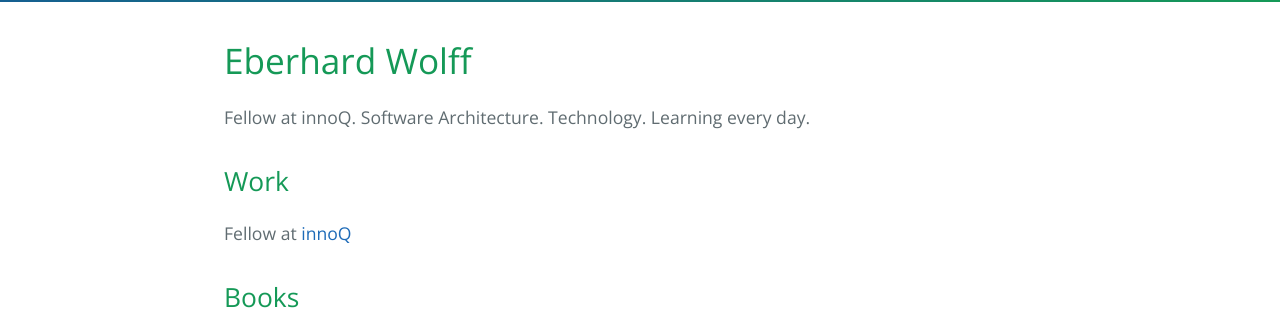
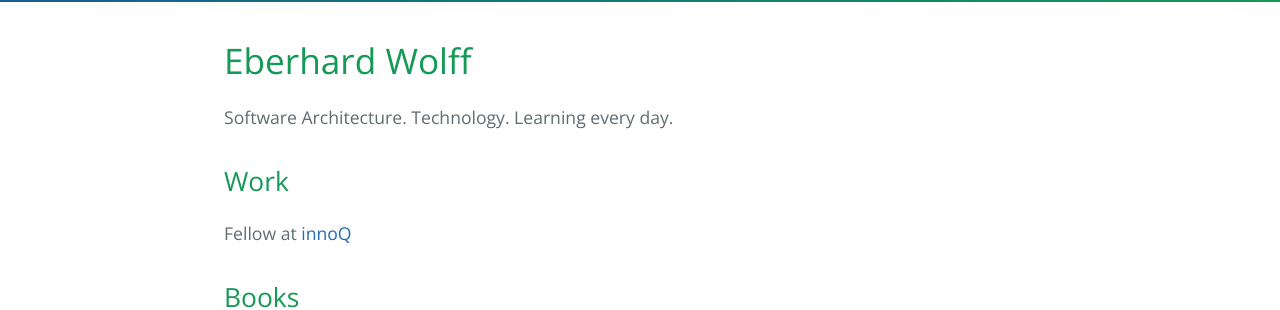
Before and after one commit to ewolff/ewolff.com, a Jekyll site: the page built from index.md, in a window 1280 px wide. Shown: the part 315-625 px from the top of the page. Built offline with Jekyll 4.4.1, drawn with Linux system fonts in a browser that asks for light colours; our own code applies the rules of GitHub Pages for plain Markdown files.

Commit message:
minor cleanup

```diff
--- a/index.md
+++ b/index.md
@@ -4,7 +4,7 @@ title: ewolff.com
 
 # Eberhard Wolff
 
-Fellow at innoQ. Software Architecture. Technology. Learning every day.
+Software Architecture. Technology. Learning every day.
 
 ## Work
 
```
